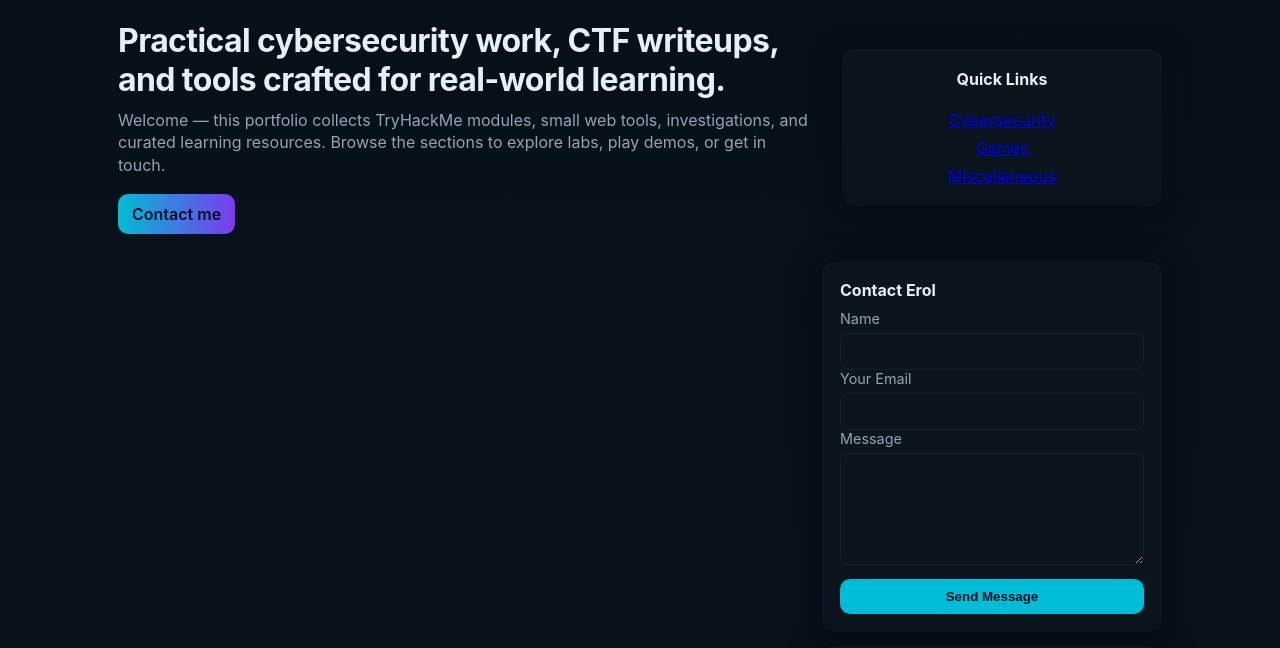
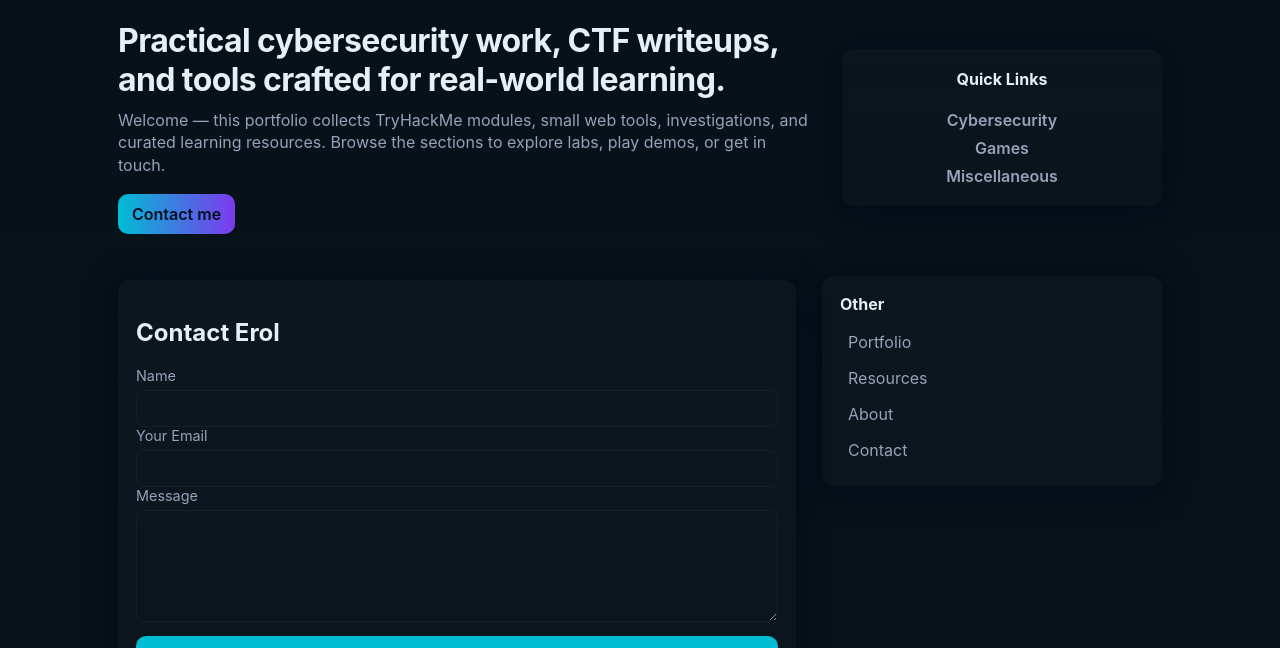
Before and after one commit to eqqorock/portfolio, a plain HTML site: page index.html in a window 1280 px wide. Both pictures are taken after a click on the link "Contact me". Shown: the part 127-775 px from the top of the page. Drawn offline with Linux system fonts and the light colour scheme; no server answers.

Commit message:
Fix quick-links behavior/color; move contact form to left

```diff
--- a/index.html
+++ b/index.html
@@ -36,6 +36,9 @@
         .card h3{margin:0 0 8px 0}
         .card p{margin:0;color:var(--muted);font-size:0.95rem}
         .card a.action{display:inline-block;margin-top:10px;color:var(--accent);text-decoration:none;font-weight:600}
+        /* Quick links in hero/quick panel should match muted link color */
+        a.quick-link{color:var(--muted);text-decoration:none;font-weight:600}
+        a.quick-link:hover{color:var(--accent)}
 
         aside .panel h4{margin:0 0 10px 0}
         .list a{color:var(--muted);text-decoration:none;display:block;padding:8px;border-radius:8px}
@@ -79,9 +82,9 @@
                 <div class="panel" style="padding:20px;text-align:center">
                     <h4 style="margin-top:0">Quick Links</h4>
                     <div style="display:flex;gap:8px;flex-direction:column">
-                        <a class="action" href="#" data-target="cybersecurity">Cybersecurity</a>
-                        <a class="action" href="#" data-target="games">Games</a>
-                        <a class="action" href="#" data-target="miscellaneous">Miscellaneous</a>
+                        <a class="quick-link" href="#" data-target="cybersecurity">Cybersecurity</a>
+                        <a class="quick-link" href="#" data-target="games">Games</a>
+                        <a class="quick-link" href="#" data-target="miscellaneous">Miscellaneous</a>
                     </div>
                 </div>
             </div>
@@ -130,11 +133,9 @@
                   <h2>About Me</h2>
                   <p style="color:var(--muted)">Welcome to Erol's portfolio website! Here you can learn more about me, see my work, find useful resources, and get in touch.</p>
                 </article>
-            </div>
 
-            <aside>
-                <div id="contact" class="panel" style="display:none">
-                    <h4>Contact Erol</h4>
+                <article id="contact" class="panel" style="margin-top:18px;display:none">
+                  <h2>Contact Erol</h2>
                   <form id="contactForm" class="contact-form" autocomplete="off">
                     <label for="name">Name</label>
                     <input id="name" name="name" required>
@@ -145,8 +146,10 @@
                     <button type="submit">Send Message</button>
                   </form>
                   <div id="thankYouMsg" style="display:none;color:var(--accent);margin-top:12px">Thank you — I'll respond shortly.</div>
+                </article>
             </div>
 
+            <aside>
                 <div class="panel" style="margin-top:14px">
                     <h4 style="margin-top:0">Other</h4>
                     <div class="list">
@@ -184,7 +187,25 @@
             });
         }
         document.querySelectorAll('[data-target]').forEach(el=>{
-            el.addEventListener('click',function(e){ e.preventDefault(); const t=this.dataset.target; if(t) showTarget(t); });
+            el.addEventListener('click',function(e){
+                e.preventDefault();
+                const t = this.dataset.target;
+                // Map subsection targets to top-level sections + scroll
+                const subMap = {
+                    'cybersecurity': {section:'portfolio', sub:'cybersecurity'},
+                    'games': {section:'portfolio', sub:'games'},
+                    'miscellaneous': {section:'portfolio', sub:'miscellaneous'},
+                    'investigation': {section:'resources', sub:'investigation'},
+                    'learning': {section:'resources', sub:'learning'},
+                    'practice': {section:'resources', sub:'practice'}
+                };
+                if(subMap[t]){
+                    showTarget(subMap[t].section);
+                    setTimeout(()=>{ const el2=document.getElementById(subMap[t].sub); if(el2) el2.scrollIntoView({behavior:'smooth', block:'start'}); }, 60);
+                } else if(t) {
+                    showTarget(t);
+                }
+            });
         });
         // default
         showTarget('portfolio');
```
Lines whose indentation alone changed are shown as unchanged.
